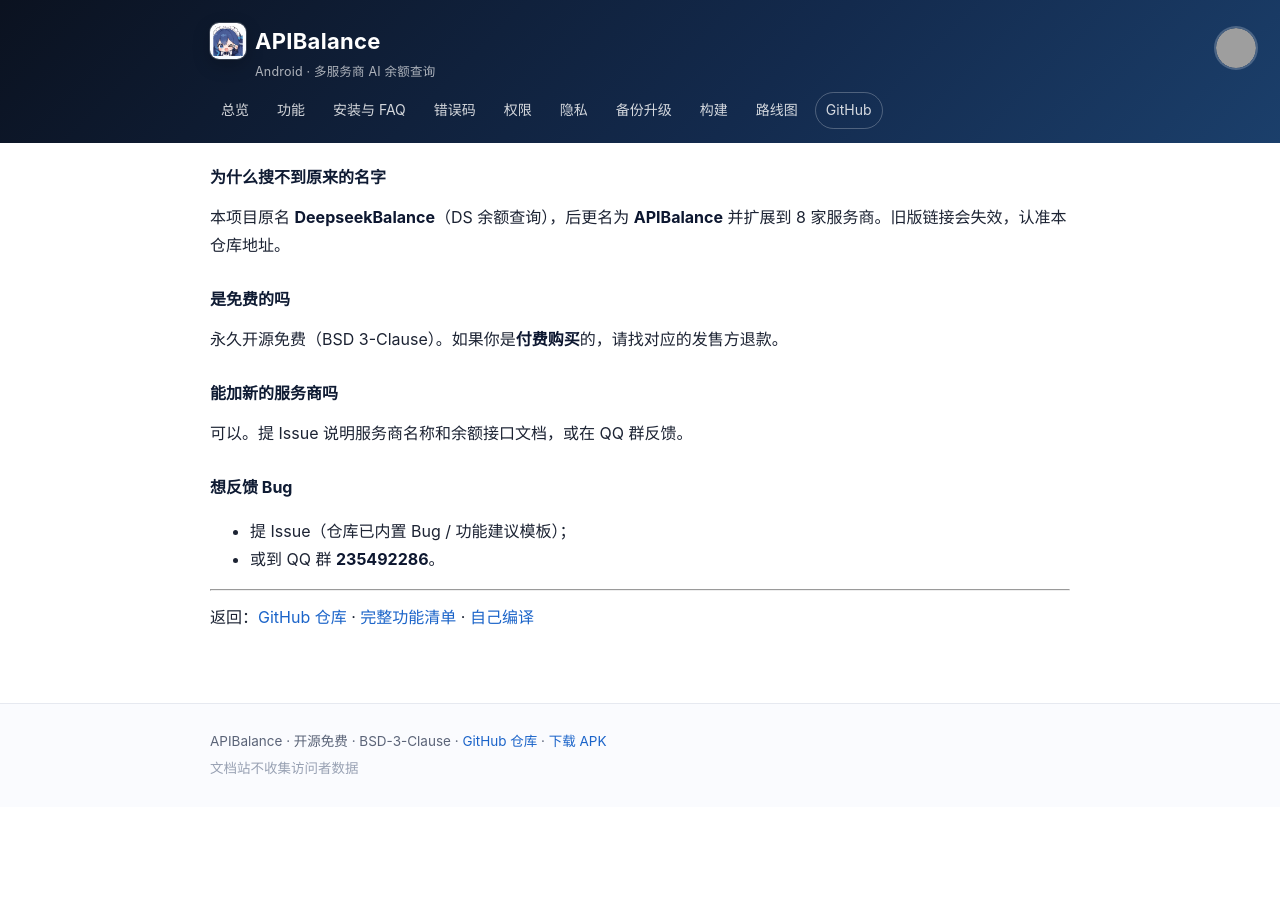
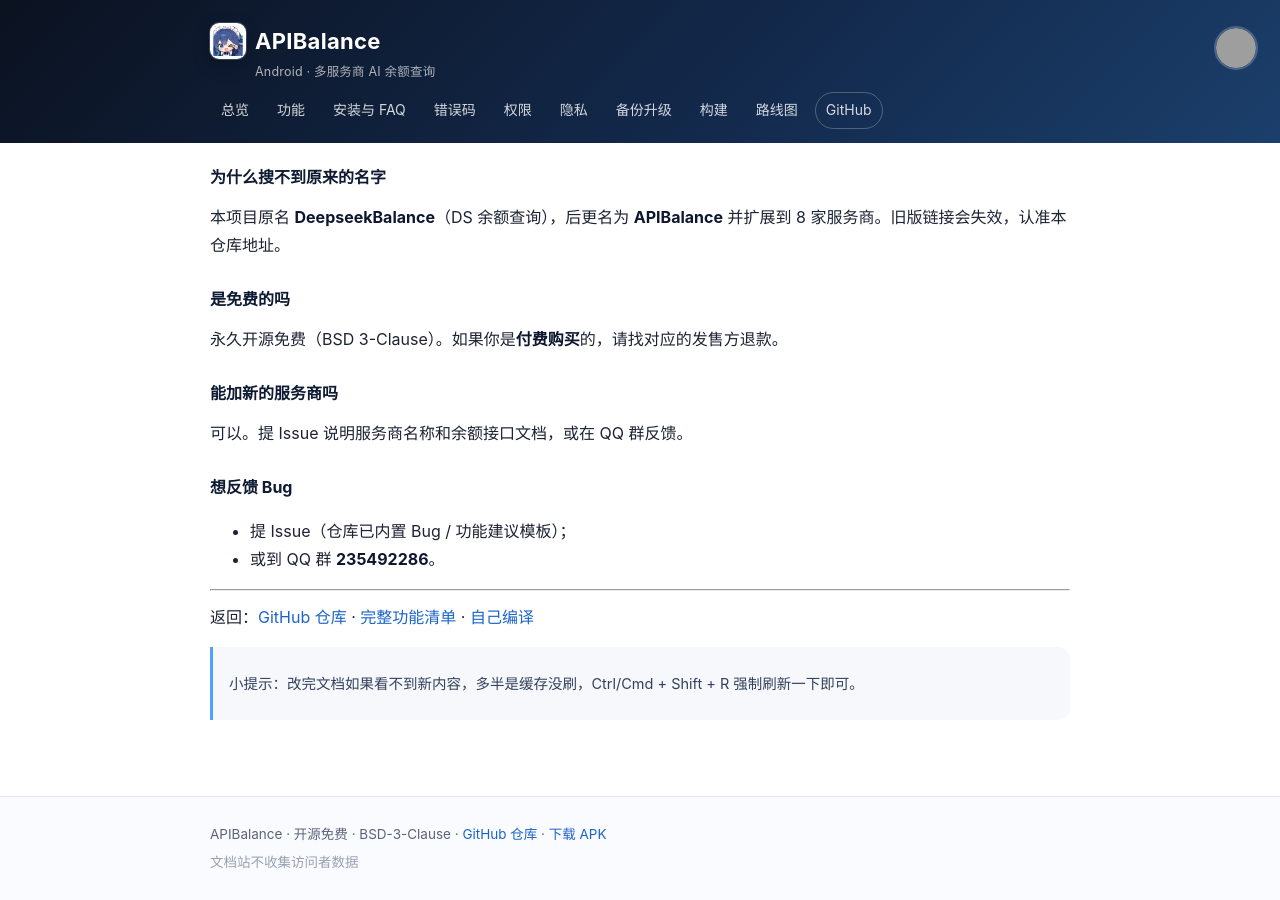
Before and after one commit to RXHrxh520/APIBalance, a Jekyll site: the page built from docs/faq.md, in a window 1280 px wide and 900 px high, scrolled down 2705 px. Built offline with Jekyll 4.4.1, drawn with Linux system fonts in a browser that asks for light colours; before the commit the page ends 3512 px from its top, so only the background shows below that; grey boxes are pictures that could not be loaded.

Commit message:
docs: 补充一条缓存刷新说明

```diff
--- a/docs/faq.md
+++ b/docs/faq.md
@@ -103,3 +103,5 @@ App 只读各家**官方接口**返回的值，不做任何推算。若不一致
 ---
 
 返回：[GitHub 仓库](https://github.com/RXHrxh520/APIBalance) · [完整功能清单](features.html) · [自己编译](build.html)
+
+> 小提示：改完文档如果看不到新内容，多半是缓存没刷，Ctrl/Cmd + Shift + R 强制刷新一下即可。
```
